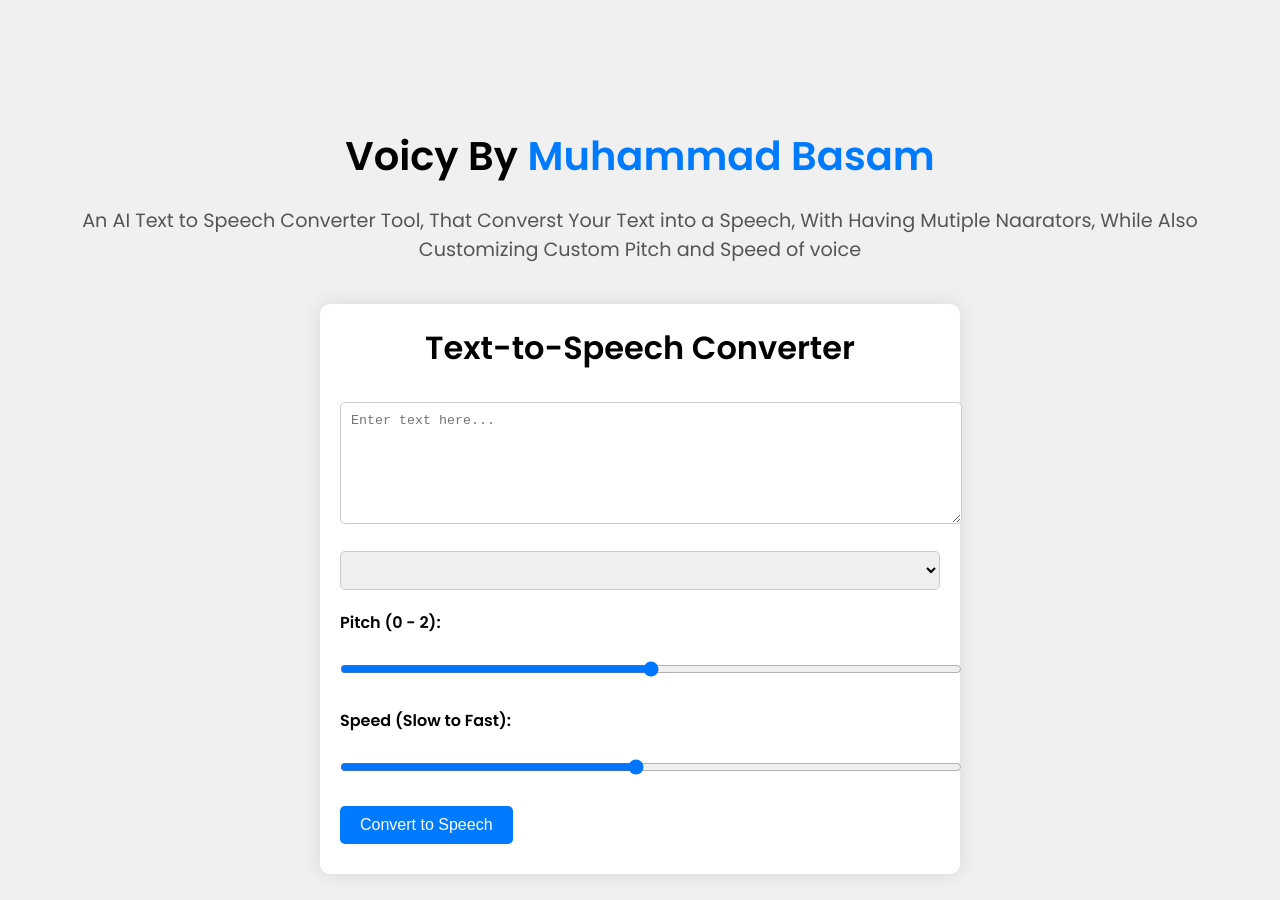
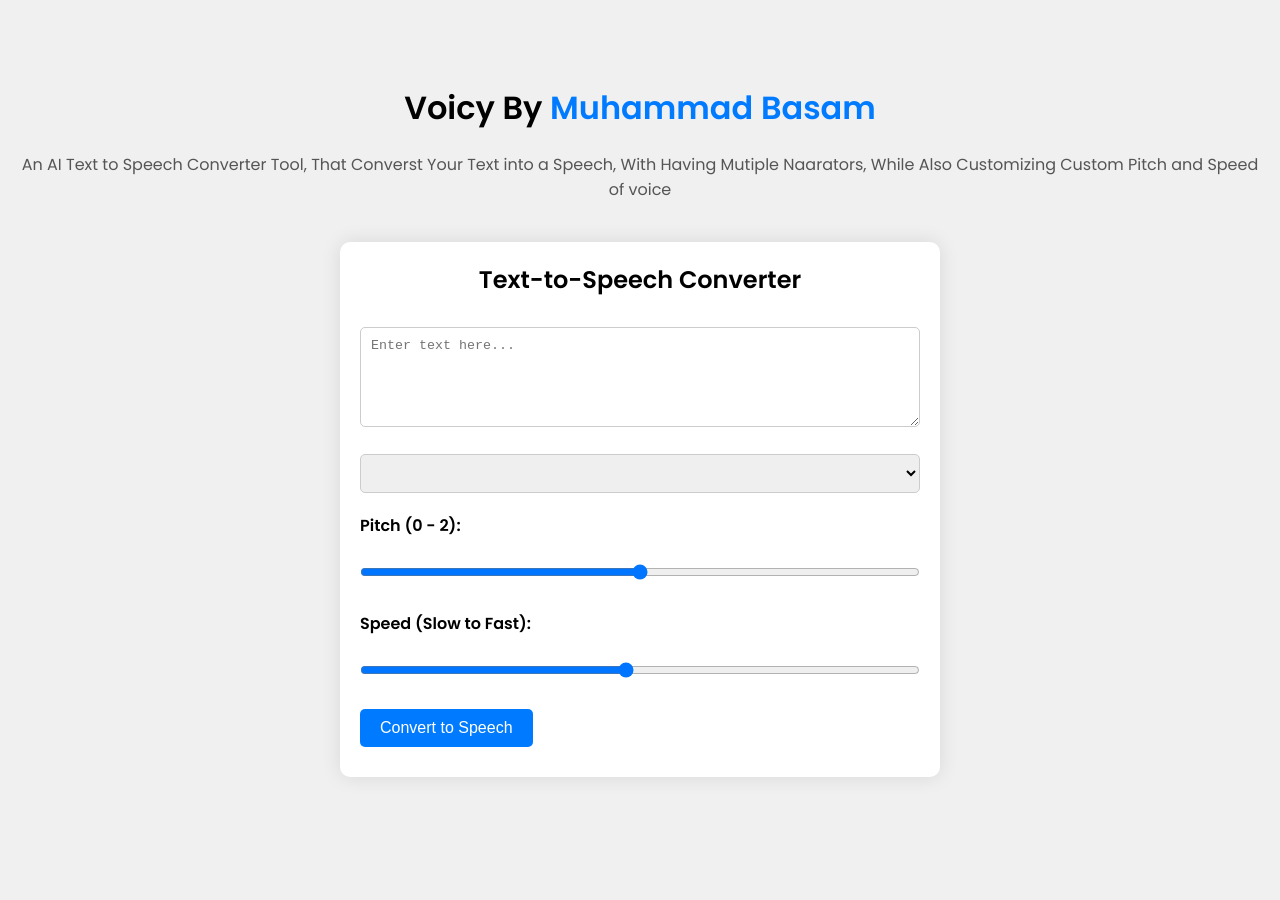
Before and after one commit to basamkhan/voicy, a plain HTML site: page index.html in a window 1280 px wide. After the commit the page ends 840 px from the top, so only its background shows below. Drawn offline with Linux system fonts and the light colour scheme.

Commit message:
Update index.html

```diff
--- a/index.html
+++ b/index.html
@@ -12,22 +12,22 @@
             align-items: center;
             justify-content: center;
             height: 100vh;
-            margin: 50px 80px;
+            margin: 20px;
             font-family: 'Poppins', sans-serif;
             background-color: #f0f0f0;
         }
         .header {
             text-align: center;
             margin-bottom: 20px;
-            padding-top: 100px; /* Increased padding */
+            padding-top: 20px;
         }
         .header h1 {
             margin: 0 0 20px 0;
-            font-size: 2.5em;
+            font-size: 2em;
         }
         .header p {
             margin: 5px 0 20px;
-            font-size: 1.2em;
+            font-size: 1em;
             color: #555;
         }
         .header a {
@@ -44,10 +44,11 @@
             box-shadow: 0 0 20px rgba(0, 0, 0, 0.1);
             width: 100%;
             max-width: 600px;
+            box-sizing: border-box;
         }
         .tool h2 {
             margin: 0 0 20px 0;
-            font-size: 2em;
+            font-size: 1.5em;
             text-align: center;
         }
         .tool textarea {
@@ -57,6 +58,7 @@
             padding: 10px;
             border-radius: 5px;
             border: 1px solid #ccc;
+            box-sizing: border-box;
         }
         .tool .slider-container {
             margin: 10px 0;
@@ -72,6 +74,7 @@
             padding: 10px;
             border-radius: 5px;
             border: 1px solid #ccc;
+            box-sizing: border-box;
         }
         .tool button {
             padding: 10px 20px;
@@ -103,7 +106,7 @@
 <body>
     <div class="header">
         <h1>Voicy By <a href="https://basamkhan.github.io/web" target="blank">Muhammad Basam</a></h1>
-        <p >An AI Text to Speech Converter Tool, That Converst Your Text into a Speech, With Having Mutiple Naarators, While Also Customizing Custom Pitch and Speed of voice</p>
+        <p>An AI Text to Speech Converter Tool, That Converst Your Text into a Speech, With Having Mutiple Naarators, While Also Customizing Custom Pitch and Speed of voice</p>
     </div>
     <div class="tool">
         <h2>Text-to-Speech Converter</h2>
```
